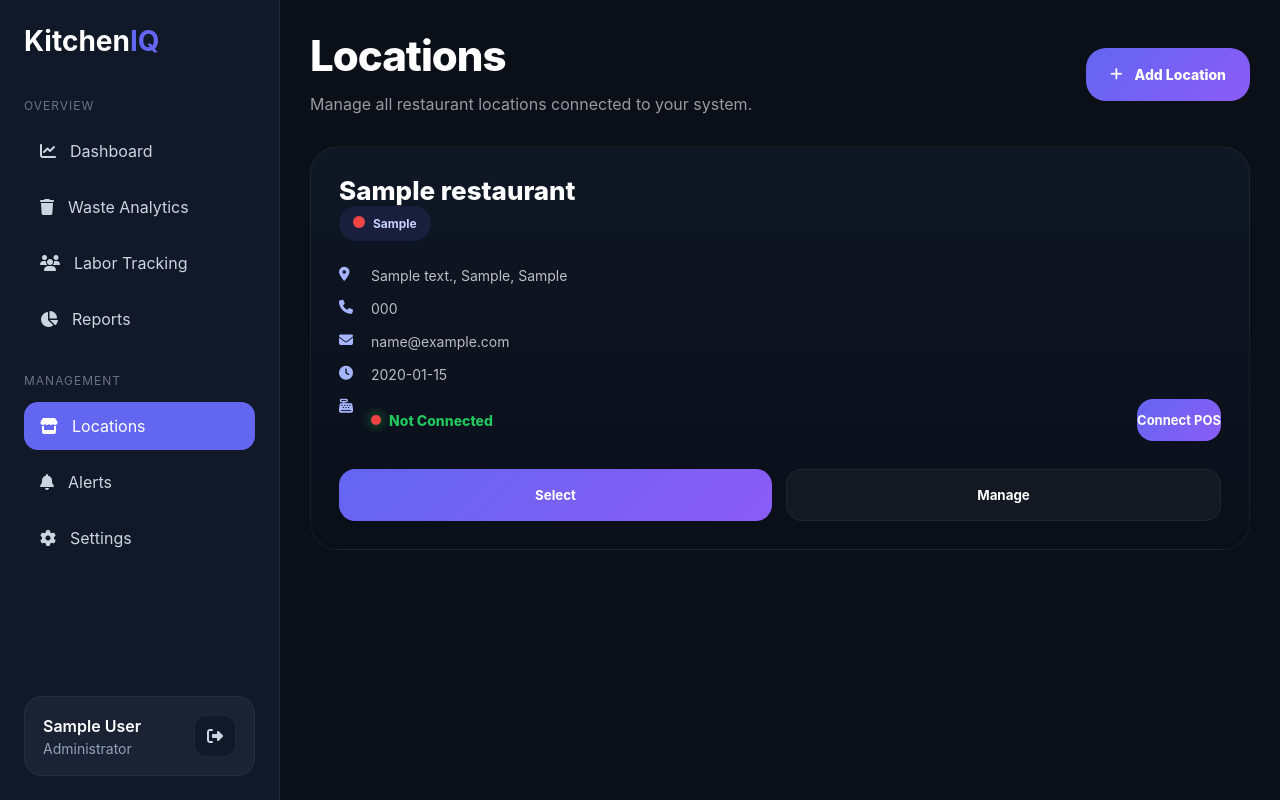
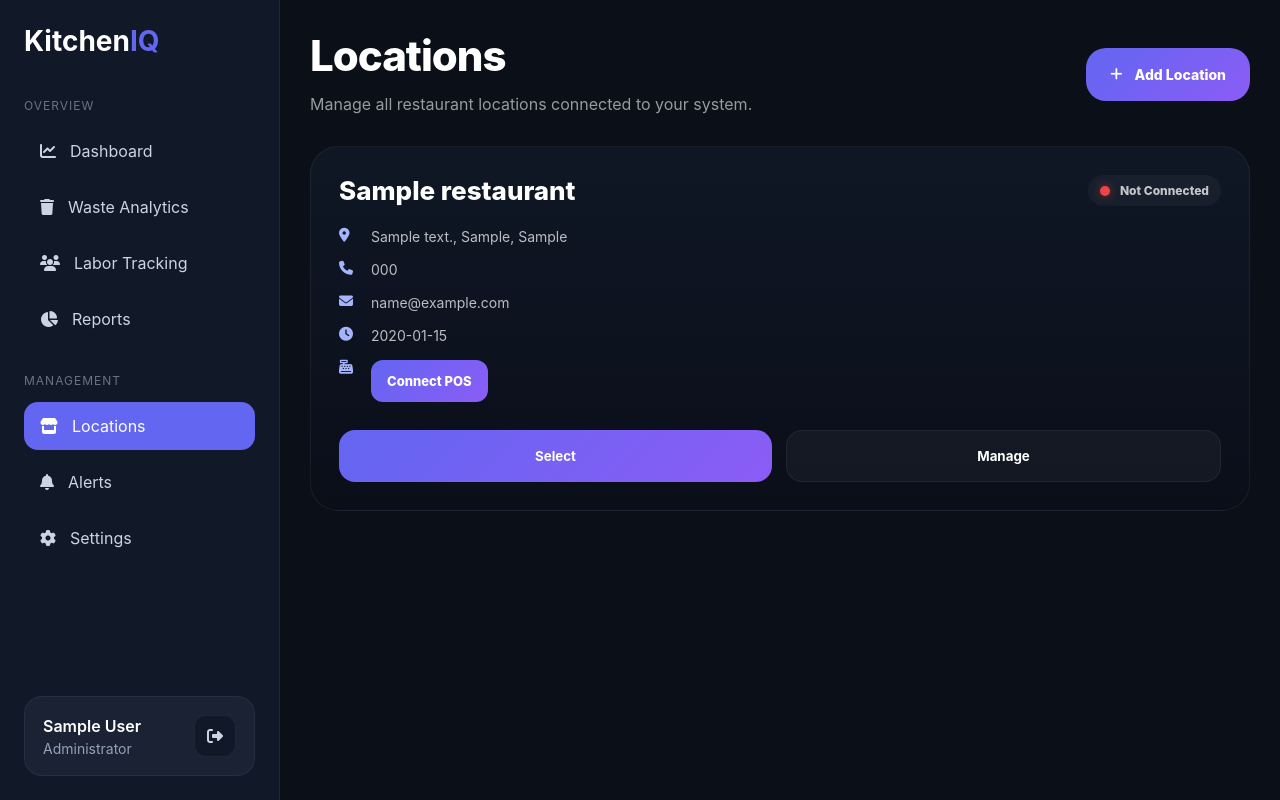
Before and after one commit to ajrsmith21-png/ai-restaurant-finance, a Flask app: page /locations in a window 1280 px wide. Run offline with Flask 3, Linux system fonts and the light colour scheme; a user stored in the database is signed in; tables that the repository leaves empty hold one stand-in row (values such as "Sample post").

Commit message:
locations redesign

```diff
--- a/templates/locations.html
+++ b/templates/locations.html
@@ -5,7 +5,7 @@
 <style>
 
 /* =========================
-   SAME STYLES (UNCHANGED)
+   SAME BASE STYLES (UNCHANGED)
 ========================= */
 
 .locations-page{
@@ -46,13 +46,11 @@
     gap:12px;
 
     padding:18px 24px;
-
     border-radius:20px;
 
     background:linear-gradient(135deg,#6366f1,#8b5cf6);
 
     color:white;
-
     font-size:14px;
     font-weight:800;
 
@@ -70,6 +68,10 @@
     gap:24px;
 }
 
+/* =========================
+   CARD (IMPROVED STRUCTURE)
+========================= */
+
 .location-card{
     position:relative;
     background:linear-gradient(180deg,rgba(17,24,39,.92),rgba(10,15,25,.96));
@@ -84,10 +86,12 @@
     transform:translateY(-4px);
 }
 
+/* HEADER */
 .location-top{
     display:flex;
     justify-content:space-between;
-    margin-bottom:26px;
+    align-items:flex-start;
+    margin-bottom:22px;
 }
 
 .location-name{
@@ -96,24 +100,38 @@
     color:white;
 }
 
-.location-type{
-    display:inline-flex;
-    gap:8px;
-    padding:10px 14px;
+/* POS STATUS (NEW SYSTEM) */
+.pos-status{
+    display:flex;
+    align-items:center;
+    gap:10px;
+    font-size:12px;
+    font-weight:800;
+    padding:8px 12px;
     border-radius:999px;
-    background:rgba(99,102,241,.12);
-    color:#c7d2fe;
-    font-size:12px;
-    font-weight:700;
+    background:rgba(255,255,255,.04);
+    color:rgba(255,255,255,.75);
 }
 
-.location-status{
-    width:12px;
-    height:12px;
+.pos-dot{
+    width:10px;
+    height:10px;
     border-radius:50%;
-    background:#22c55e;
 }
 
+/* RED = NOT CONNECTED */
+.pos-dot.red{
+    background:#ef4444;
+    box-shadow:0 0 10px rgba(239,68,68,.5);
+}
+
+/* GREEN = CONNECTED */
+.pos-dot.green{
+    background:#22c55e;
+    box-shadow:0 0 12px rgba(34,197,94,.8);
+}
+
+/* DETAILS */
 .location-details{
     display:flex;
     flex-direction:column;
@@ -132,8 +150,7 @@
     color:#a5b4fc;
 }
 
-/* buttons */
-
+/* BUTTONS */
 .location-actions{
     display:flex;
     gap:14px;
@@ -160,21 +177,19 @@
     color:white;
 }
 
-/* POS badge */
+/* CONNECT POS INLINE BUTTON */
+.pos-connect-btn{
+    height:42px;
+    padding:0 16px;
+    border-radius:12px;
+    border:none;
+    cursor:pointer;
 
-.pos-connected{
-    color:#22c55e;
+    font-size:13px;
     font-weight:800;
-    display:flex;
-    align-items:center;
-    gap:8px;
-}
 
-.pos-dot{
-    width:10px;
-    height:10px;
-    border-radius:50%;
-    box-shadow:0 0 12px rgba(34,197,94,.8);
+    background:linear-gradient(135deg,#6366f1,#8b5cf6);
+    color:white;
 }
 
 </style>
@@ -184,13 +199,8 @@
     <div class="locations-header">
 
         <div class="locations-title">
-
             <h1>Locations</h1>
-
-            <p>
-                Manage all restaurant locations connected to your system.
-            </p>
-
+            <p>Manage all restaurant locations connected to your system.</p>
         </div>
 
         <button class="add-location-btn" onclick="openAddLocationModal()">
@@ -208,26 +218,24 @@
 
         <div class="location-card">
 
+            <!-- HEADER -->
             <div class="location-top">
 
-                <div>
-                    <div class="location-name">
-                        {{ location.restaurant_name }}
+                <div class="location-name">
+                    {{ location.restaurant_name }}
+                </div>
+
+                {% if location.pos_provider == "clover" %}
+                    <div class="pos-status">
+                        <div class="pos-dot green"></div>
+                        POS Connected
                     </div>
-
-                    <!-- FIXED: status dot now reflects POS state -->
-                    <div class="location-type">
-
-                        {% if location.pos_provider == "clover" %}
-                            <div class="location-status" style="background:#22c55e;"></div>
-                        {% else %}
-                            <div class="location-status" style="background:#ef4444;"></div>
-                        {% endif %}
-
-                        {{ location.business_type }}
-
+                {% else %}
+                    <div class="pos-status">
+                        <div class="pos-dot red"></div>
+                        Not Connected
                     </div>
-                </div>
+                {% endif %}
 
             </div>
 
@@ -258,36 +266,24 @@
                     <span>{{ location.timezone }}</span>
                 </div>
 
-                <!-- =========================
-                     FIXED POS SECTION
-                ========================== -->
-
+                <!-- POS ACTION -->
                 <div class="location-row">
-
                     <i class="fa-solid fa-cash-register"></i>
 
                     {% if location.pos_provider == "clover" %}
 
-                        <div class="pos-connected">
-                            <div class="pos-dot" style="background:#22c55e;"></div>
-                            Connected
+                        <div class="pos-status">
+                            <div class="pos-dot green"></div>
+                            POS Connected
                         </div>
 
                     {% else %}
 
-                        <div class="pos-connected">
-                            <div class="pos-dot" style="background:#ef4444;"></div>
-                            Not Connected
-                        </div>
+                        <a href="/auth/clover?restaurant_id={{ location.id }}"
+                           style="text-decoration:none;">
 
-                        <a href="/auth/clover?restaurant_id={{ location.id }}"
-                           style="text-decoration:none; margin-left:auto;">
-
-                            <button class="location-btn primary"
-                                    style="height:42px;font-size:13px;">
-
+                            <button class="pos-connect-btn">
                                 Connect POS
-
                             </button>
 
                         </a>
@@ -303,9 +299,7 @@
 
                 <button class="location-btn primary"
                         onclick="selectLocation(this,'{{ location.restaurant_name }}')">
-
                     Select
-
                 </button>
 
                 <button class="location-btn secondary"
@@ -323,9 +317,7 @@
                             timezone:"{{ location.timezone }}",
                             pos_provider:"{{ location.pos_provider }}"
                         })'>
-
                     Manage
-
                 </button>
 
             </div>
```
